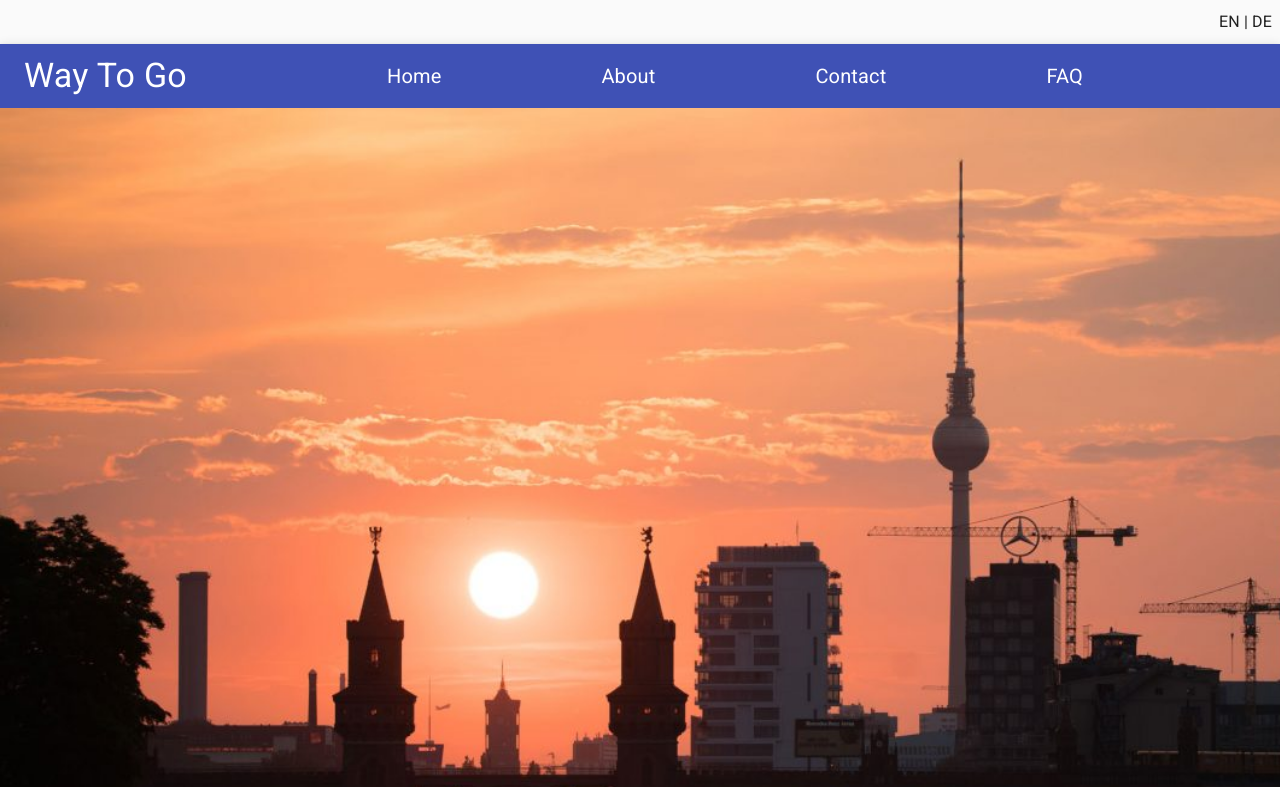
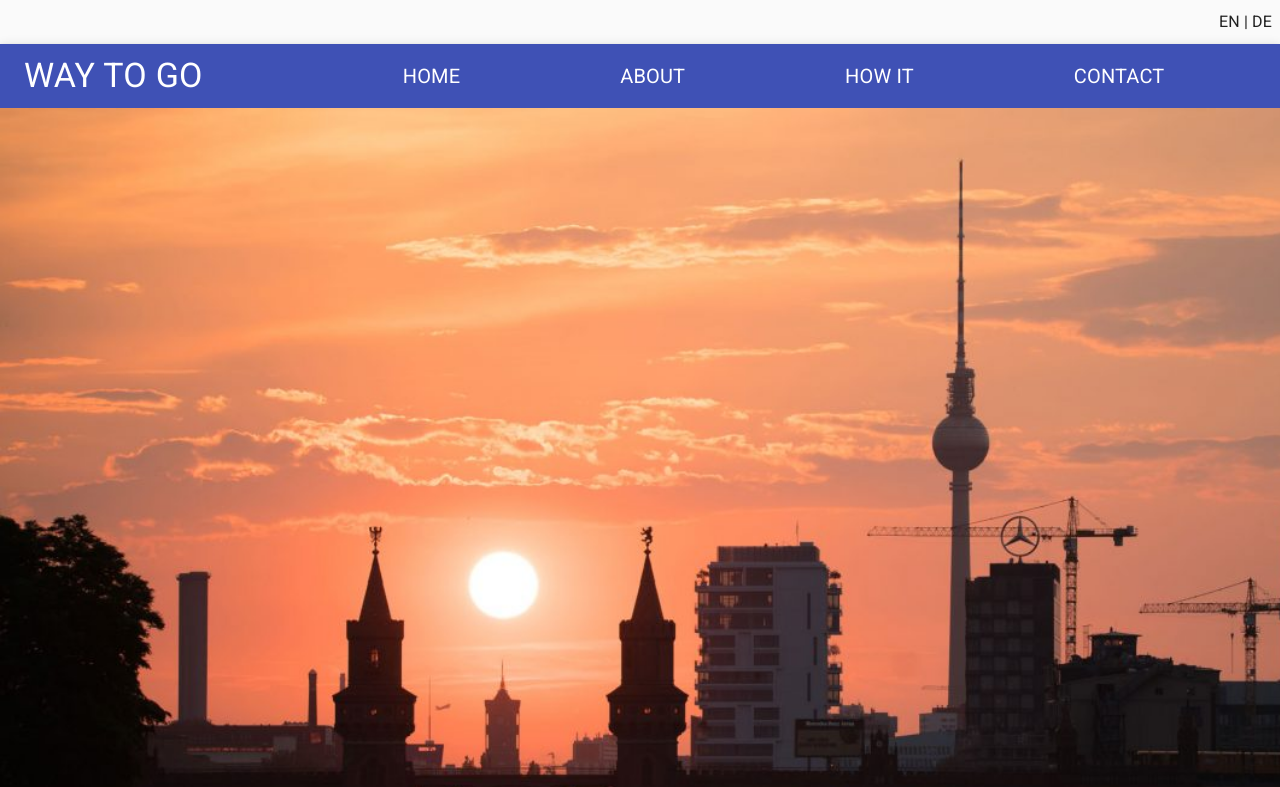
Before and after one commit to sara01rizo/mui-navbar, a React (Create React App) app: page /how in a window 1280 px wide. Shown: the top 787 px of the page. Built offline with nearby package versions, Linux system fonts and the light colour scheme.

Commit message:
Update: drawer links name and navbar links names

```diff
--- a/src/components/Drawer.js
+++ b/src/components/Drawer.js
@@ -33,7 +33,7 @@ function DrawerComponent() {
           <ListItem onClick={() => setOpenDrawer(false)}>
             <ListItemText>
               <Link to="/" className={classes.link}>
-                Home
+                HOME
               </Link>
             </ListItemText>
           </ListItem>
@@ -41,7 +41,7 @@ function DrawerComponent() {
           <ListItem onClick={() => setOpenDrawer(false)}>
             <ListItemText>
               <Link to="/about" className={classes.link}>
-                About
+                ABOUT
               </Link>
             </ListItemText>
           </ListItem>
@@ -49,7 +49,7 @@ function DrawerComponent() {
           <ListItem onClick={() => setOpenDrawer(false)}>
             <ListItemText>
               <Link to="/contact" className={classes.link}>
-                Contact
+                HOW IT
               </Link>
             </ListItemText>
           </ListItem>
@@ -57,7 +57,7 @@ function DrawerComponent() {
           <ListItem onClick={() => setOpenDrawer(false)}>
             <ListItemText>
               <Link to="/about" className={classes.link}>
-                Faq
+                CONTACT
               </Link>
             </ListItemText>
           </ListItem>
--- a/src/components/navbar.js
+++ b/src/components/navbar.js
@@ -48,24 +48,24 @@ function Navbar() {
       <Toolbar className={classes.Toolbar}>
         <div className="Logo" id="Logo">
           <Typography variant="h4" className={classes.logo}>
-            Way To Go
+            WAY TO GO
           </Typography>
         </div>
         {isMobile ? (
           <DrawerComponent />
         ) : (
           <div className={classes.navlinks}>
-            <Link exact to="/home" className={classes.link}>
-              Home
+            <Link exact to="/HOME" className={classes.link}>
+              HOME
             </Link>
-            <Link to="/about" className={classes.link}>
-              About
+            <Link to="/ABOUT" className={classes.link}>
+              ABOUT
             </Link>
-            <Link to="/contact" className={classes.link}>
-              Contact
+            <Link to="/HOW TO" className={classes.link}>
+              HOW IT
             </Link>
-            <Link to="/faq" className={classes.link}>
-              FAQ
+            <Link to="/CONTACT" className={classes.link}>
+              CONTACT
             </Link>
           </div>
         )}
```
